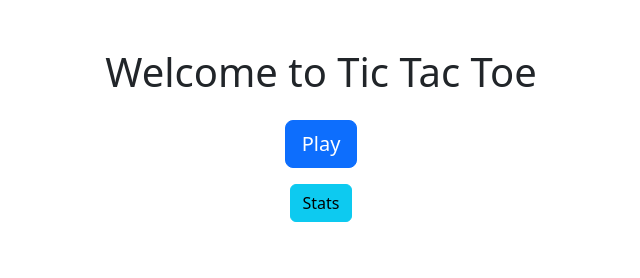
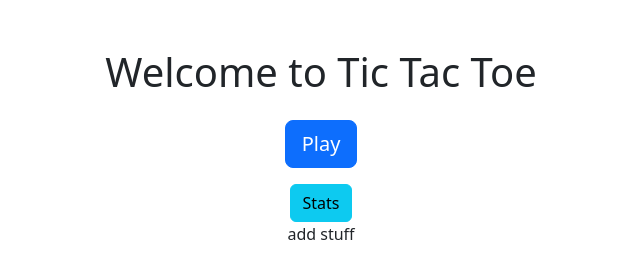
Before and after one commit to AnthonyCiceuOTU/Web-Dev-Project, a website: page Web Dev Group Project/Testing.html in a window 1280 px wide. Shown: the full height of the page, 319-959 px from the left. Drawn offline with nearby package versions, Linux system fonts and the light colour scheme.

Commit message:
Added files for vue

```diff
--- a/Web Dev Group Project/Testing.html
+++ b/Web Dev Group Project/Testing.html
@@ -60,6 +60,10 @@
     <button class="btn btn-secondary mt-3" id="statsBackBtn">Back</button>
   </div>
 
+  <div id="app" class="container">
+  add stuff
+  </div>
+
   <script src="https://code.jquery.com/jquery-3.6.0.min.js"></script>
   <script src="https://d3js.org/d3.v7.min.js"></script>
   <script src="game.js"></script>
```
Also changed, not shown: Web Dev Group Project/app.js (added).
